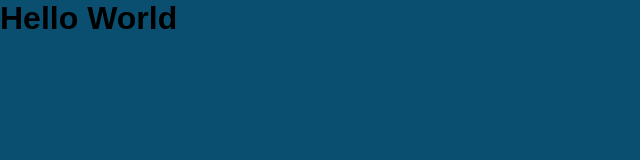
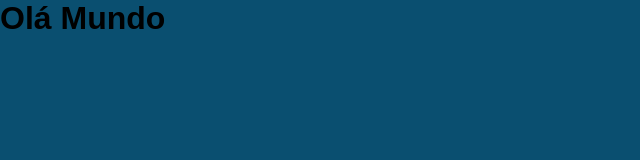
Before and after one commit to MateusBU/Secao14ReactBasico, a React (Create React App) app in the folder listatarefa/: page / in a window 1280 px wide. Shown: the top 160 px of the page, without its empty margins (0-640 px from the left). Built offline with nearby package versions, Linux system fonts and the light colour scheme.

Commit message:
Finalizado as configurações

```diff
--- a/listatarefa/src/App.js
+++ b/listatarefa/src/App.js
@@ -2,5 +2,7 @@ import React from 'react'
 import './App.css'
 
 export default function App(){
-  return <h1>Hello World</h1>
+  return (
+    <h1> Olá Mundo</h1>
+    )
 }
```
Also changed, not shown: listatarefa/package.json (+9 -0 lines), listatarefa/.eslintrc.js (added), listatarefa/src/App.css (line endings or trailing spaces), 2 other files (tests, documents, lock files or other folders).
